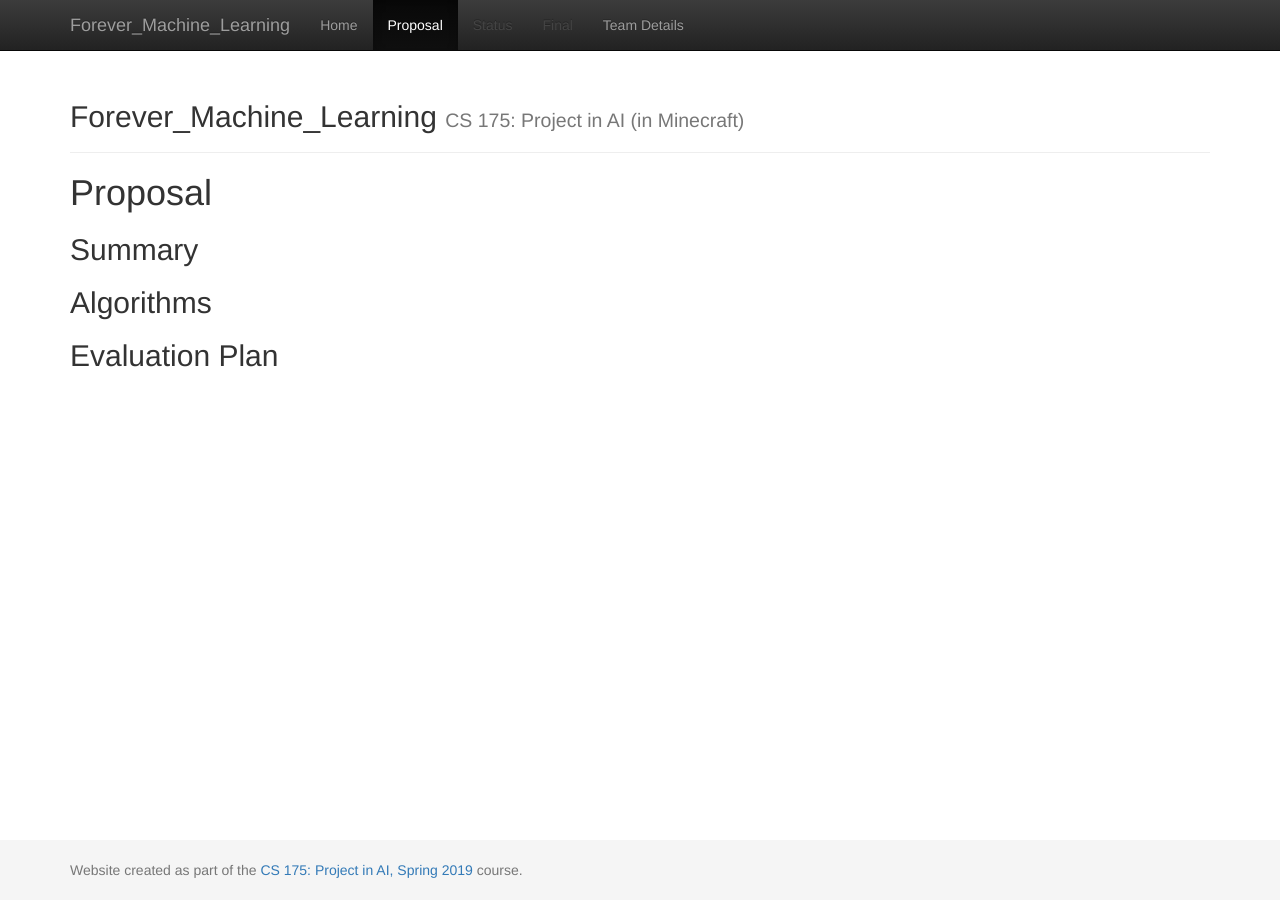
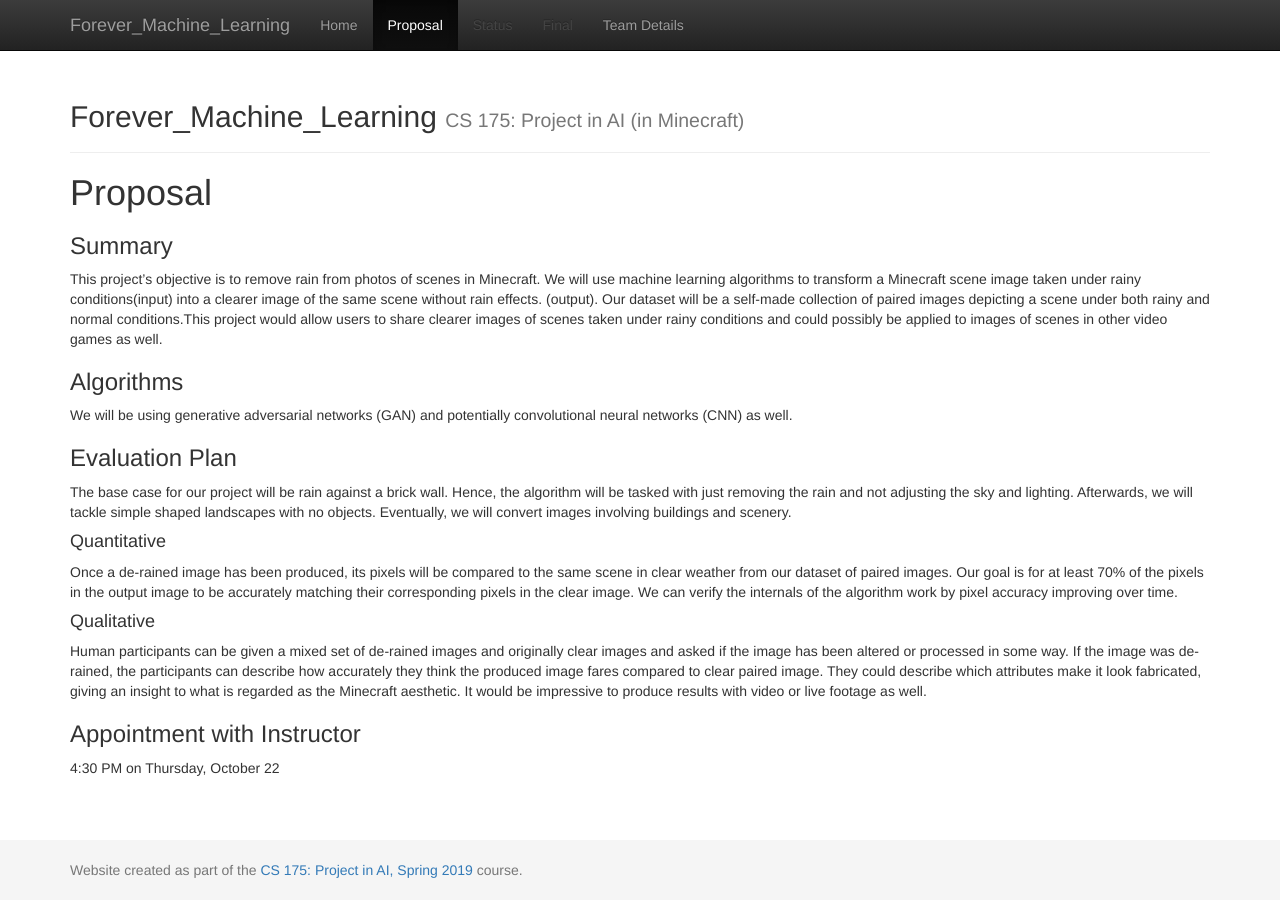
Before and after one commit to elaine-ho/Forever_Machine_Learning, a Jekyll site: the page built from docs/proposal.md, in a window 1280 px wide. Built offline with Jekyll 4.4.1, drawn with Linux system fonts in a browser that asks for light colours.

Commit message:
Update proposal.md

```diff
--- a/docs/proposal.md
+++ b/docs/proposal.md
@@ -5,8 +5,26 @@
 
 # Proposal
 
-## Summary
+### Summary
 
-## Algorithms
+This project’s objective is to remove rain from photos of scenes in Minecraft. We will use machine learning algorithms to transform a Minecraft scene image taken under rainy conditions(input) into a clearer image of the same scene without rain effects. (output). Our dataset will be a self-made collection of paired images depicting a scene under both rainy and normal conditions.This project would allow users to share clearer images of scenes taken under rainy conditions and could possibly be applied to images of scenes in other video games as well.
 
-## Evaluation Plan
+### Algorithms
+
+We will be using generative adversarial networks (GAN) and potentially convolutional neural networks (CNN) as well.
+
+### Evaluation Plan
+
+The base case for our project will be rain against a brick wall. Hence, the algorithm will be tasked with just removing the rain and not adjusting the sky and lighting. Afterwards, we will tackle simple shaped landscapes with no objects. Eventually, we will convert images involving buildings and scenery.
+
+#### Quantitative
+
+Once a de-rained image has been produced, its pixels will be compared to the same scene in clear weather from our dataset of paired images. Our goal is for at least 70% of the pixels in the output image to be accurately matching their corresponding pixels in the clear image. We can verify the internals of the algorithm work by pixel accuracy improving over time.
+
+#### Qualitative
+
+Human participants can be given a mixed set of de-rained images and originally clear images and asked if the image has been altered or processed in some way. If the image was de-rained, the participants can describe how accurately they think the produced image fares compared to clear paired image. They could describe which attributes make it look fabricated, giving an insight to what is regarded as the Minecraft aesthetic. It would be impressive to produce results with video or live footage as well.
+
+### Appointment with Instructor
+
+4:30 PM on Thursday, October 22
```
